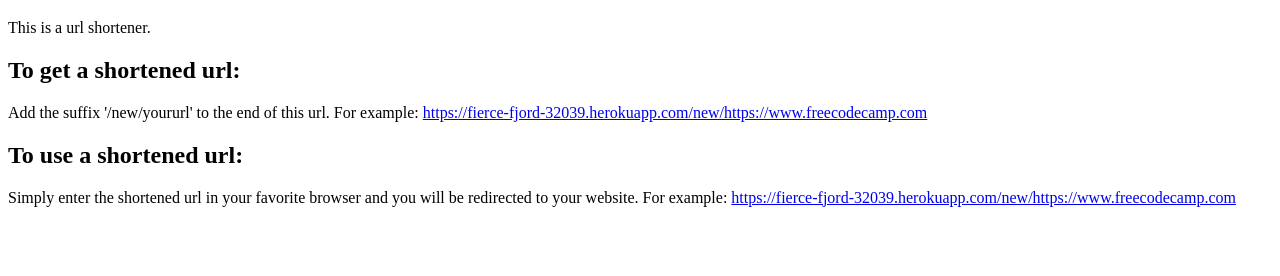
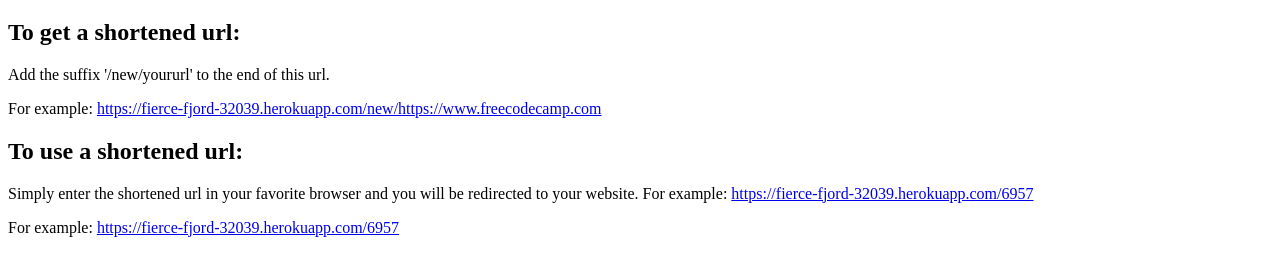
Before and after one commit to mkfisher82/url-shortener-fcc, a website: page public/landing.html in a window 1280 px wide. Shown: the part 468-744 px from the top of the page. Drawn offline with Linux system fonts and the light colour scheme.

Commit message:
More finishing touches

```diff
--- a/index.js
+++ b/index.js
@@ -55,7 +55,7 @@ app.get('/new/*', (req, res) => {
           if (error) {
             console.log(error);
           }
-          res.json(url);
+          res.json({url.originalUrl, url.shortUrl});
         });
       }
     });
@@ -77,4 +77,5 @@ app.get('/:id', (req, res) => {
     }
   });
 });
+
 app.listen(process.env.PORT || 3000);
--- a/public/landing.html
+++ b/public/landing.html
@@ -10,15 +10,16 @@
       <h1>Url Shortener Microservice</h1>
     </header>
     <section>
-      <p>This is a url shortener.</p>
       <h2>To get a shortened url:</h2>
       <p>
-        Add the suffix '/new/yoururl' to the end of this url. For example: <a href="https://fierce-fjord-32039.herokuapp.com/new/https://www.freecodecamp.com"> https://fierce-fjord-32039.herokuapp.com/new/https://www.freecodecamp.com</a>
+        Add the suffix '/new/yoururl' to the end of this url.
       </p>
+      <p>For example: <a href="https://fierce-fjord-32039.herokuapp.com/new/https://www.freecodecamp.com"> https://fierce-fjord-32039.herokuapp.com/new/https://www.freecodecamp.com</a></p>
       <h2>To use a shortened url:</h2>
       <p>
-        Simply enter the shortened url in your favorite browser and you will be redirected to your website. For example: <a href="https://fierce-fjord-32039.herokuapp.com/new/https://www.freecodecamp.com"> https://fierce-fjord-32039.herokuapp.com/new/https://www.freecodecamp.com</a>
+        Simply enter the shortened url in your favorite browser and you will be redirected to your website. For example: <a href="https://fierce-fjord-32039.herokuapp.com/6957"> https://fierce-fjord-32039.herokuapp.com/6957</a>
       </p>
+      <p>For example: <a href="https://fierce-fjord-32039.herokuapp.com/6957"> https://fierce-fjord-32039.herokuapp.com/6957</a></p>
     </section>
   </body>
 </html>
```
